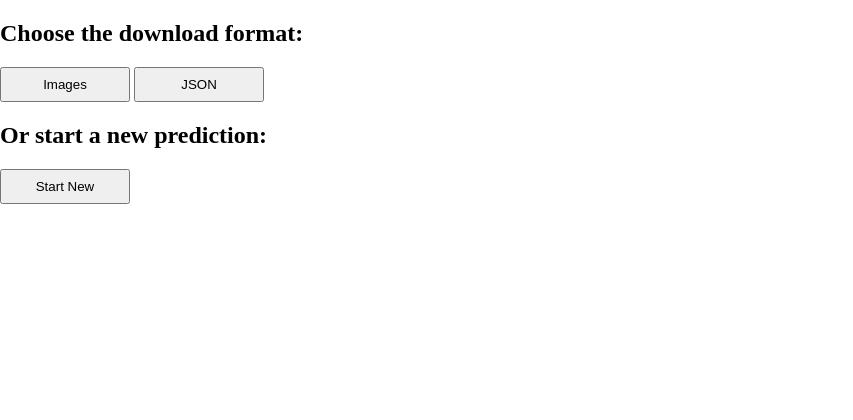
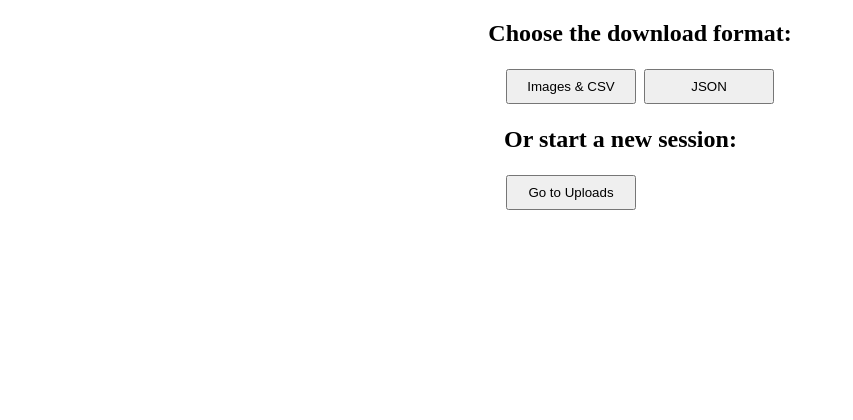
Before and after one commit to Mina-88/Page2Elements, a Flask app: page /download in a window 1280 px wide. Shown: the top 420 px of the page, without its empty margins (0-853 px from the left). After the commit the page ends 210 px from the top, so only its background shows below. Run offline with Flask 2, Linux system fonts and the light colour scheme; parts of the project's set-up code (start-up, migrations or seed data) failed here and were passed over; some libraries are stand-ins or nearby versions.

Commit message:
added csv file to image download zip file

```diff
--- a/app.py
+++ b/app.py
@@ -1,4 +1,6 @@
 from crypt import methods
+import imp
+from ossaudiodev import control_names
 from flask import Flask, flash, render_template, request
 from flask import redirect, send_from_directory, url_for, send_file
 from werkzeug.utils import secure_filename
@@ -14,6 +16,8 @@ import re
 from run import img_cap
 import easyocr
 import copy
+import pandas as pd
+import csv
 
 # Data Structure
 image_path = [] # input
@@ -129,8 +133,9 @@ def get_detections_images(coordinates, no_page_detections):
         curr_crop_img = images[pages_pointer][y_1:y_2, x_1:x_2]
         result_cv.append({"page": pages_pointer, "obj":curr_crop_img, "index":page_detections_pointer})
         temp_meta = copy.deepcopy(meta_data[pages_pointer])
+        temp_name = copy.deepcopy(page_name[pages_pointer])
         result_meta.append({"page": pages_pointer, "obj":temp_meta, "index":page_detections_pointer})
-        download_name.append({"page": pages_pointer, "obj":page_name[pages_pointer], "index":page_detections_pointer})
+        download_name.append({"page": pages_pointer, "obj":temp_name, "index":page_detections_pointer})
         page_detections_pointer += 1
 
 def create_detections():
@@ -150,16 +155,16 @@ def ndarray_to_b64(ndarray):
         im_en = base64.b64encode(buffer).decode('utf-8') # encoding to b64 to be displayed in html
         result_en.append({"page": i['page'], "obj":im_en, "index":i['index']}) # objects to be passed to html using jinja2
 
+def generate_download_name():
+    for i in range(len(result_cv)):
+        split_name = download_name[i]['obj'].split('.') # splitting the name and the extension
+        download_name[i]['obj'] = split_name[0] + '_' + str(download_name[i]['index']) + '.' + split_name[1] # creating duplicate names
+
 def save_ndImages():
-    count = 0
-    for i in range(len(result_cv)):
-        os.chdir(download_folder) # changing currrent directory to the download folder[variable]
-        if(i != 0 and download_name[i]['obj'] != download_name[i-1]['obj']): # all images from same page are taken
-            count = 0
-        split_name = download_name[i]['obj'].split('.') # splitting the name and the extension
-        result_name = split_name[0] + '_' + str(count) + '.' + split_name[1] # creating duplicate names
-        cv2.imwrite(result_name, result_cv[i]['obj']) # saving the image
-        count += 1
+    generate_download_name()
+    os.chdir(download_folder) # changing currrent directory to the download folder[variable]
+    for i in range(len(download_name)):
+        cv2.imwrite(download_name[i]['obj'], result_cv[i]['obj']) # saving the image
 
 def getImgCap(image):
     imgCapRes = img_cap(image)
@@ -176,8 +181,50 @@ def reset_server():
             os.remove(i)
     os.chdir(download_folder)
     for j in download_name:
-        if os.path.exists(j):
-            os.remove(j)
+        if os.path.exists(j['obj']):
+            os.remove(j['obj'])
+
+
+def download_images():
+    save_ndImages()
+    csv_exp = []
+    for i in range(len(result_cv)):
+        tmp_csv = {"image_name": download_name[i]['obj']}
+        tmp_csv = {**tmp_csv, **result_meta[i]['obj']}
+        csv_exp.append(tmp_csv)
+    data_frame = pd.DataFrame.from_dict(csv_exp)
+    data_frame.to_csv(r'page_2_elements_csv.csv', index=False, header=True)
+    stream = BytesIO()
+    with ZipFile(stream, 'w') as zf: # create a compressed file with all images
+        for page in page_name:
+            search_name = "%s*.%s" % (page.split('.')[0], page.split('.')[1]) # use wild card tokens to get all images of current session
+            for file in glob(os.path.join(download_folder, search_name)):
+                zf.write(file, os.path.basename(file))
+            zf.write('page_2_elements_csv.csv', os.path.basename('page_2_elements_csv.csv'))
+    stream.seek(0)
+    return send_file(
+        stream,
+        as_attachment=True,
+        attachment_filename='P2E_images_csv.zip'
+    ) # sending the file to be downloaded
+
+def download_json():
+    for i in range(len(result_cv)):
+        tmp_dict = {} # create a dictionary similar to json
+        tmp_dict["image"] = result_en[i]['obj']
+        tmp_dict["name"] = result_meta[i]['obj']["name"]
+        tmp_dict["issue"] = result_meta[i]['obj']["issue"]
+        tmp_dict["issue_date"] = result_meta[i]['obj']["issue_date"]
+        tmp_dict["page"] = result_meta[i]['obj']["page"]
+        if "caption" in result_meta[i]['obj']:
+            tmp_dict["caption"] = result_meta[i]['obj']["caption"]
+        json_conv.append(tmp_dict)
+    download_json = json.dumps(json_conv) # from dictionary to json
+    os.chdir(download_folder)
+    json_download_name = "P2E_json.json" #naming the file
+    with open(json_download_name, "w") as outfile:
+        outfile.write(download_json) # saving json
+    return send_from_directory(download_folder, json_download_name, as_attachment=True) # send file to downloads
 
 # Flask app configuration
 app = Flask(__name__, static_folder="static")
@@ -195,7 +242,7 @@ def allowed_file(filename): # to avoid unallowed extensions
 def upload_image():
     global session
     session = 0 # resetting the session
-    reset_server()
+    # reset_server()
     if request.method == 'POST':
         if 'file' not in request.files: # no files are uploaded in the request
             flash('No file part')
@@ -270,36 +317,10 @@ def detections():
 @app.route('/download', methods=['GET', 'POST']) # downloads page
 def download():
     if request.method == 'POST':
-        if request.form['download'] == 'Images':
-            save_ndImages() # save all detections in the downloads directory
-            stream = BytesIO()
-            with ZipFile(stream, 'w') as zf: # create a compressed file with all images
-                for page in page_name:
-                    search_name = "%s*.%s" % (page.split('.')[0], page.split('.')[1]) # use wild card tokens to get all images of current session
-                    for file in glob(os.path.join(download_folder, search_name)):
-                        zf.write(file, os.path.basename(file))
-            stream.seek(0)
-            return send_file(
-                stream,
-                as_attachment=True,
-                attachment_filename='lib_bot_download_images.zip'
-            ) # sending the file to be downloaded
-
+        if request.form['download'] == 'Images & CSV':
+            return download_images()
         elif request.form['download'] == 'JSON':
-            for i in range(len(result_cv)):
-                tmp_dict = {} # create a dictionary similar to json
-                tmp_dict["image"] = result_en[i]['obj']
-                tmp_dict["name"] = result_meta[i]['obj']["name"]
-                tmp_dict["issue"] = result_meta[i]['obj']["issue"]
-                tmp_dict["issue_date"] = result_meta[i]['obj']["issue_date"]
-                tmp_dict["page"] = result_meta[i]['obj']["page"]
-                json_conv.append(tmp_dict)
-            download_json = json.dumps(json_conv) # from dictionary to json
-            os.chdir(download_folder)
-            json_download_name = "lib_bot_download_json.json" #naming the file
-            with open(json_download_name, "w") as outfile:
-                outfile.write(download_json) # saving json
-            return send_from_directory(download_folder, json_download_name, as_attachment=True) # send file to downloads
+            return download_json()
         elif request.form['download'] == "Start New":
             return redirect('/')
         else:
--- a/static/stylesheets/test.css
+++ b/static/stylesheets/test.css
@@ -12,7 +12,7 @@ html {
 .btn_exp {
     width: 130px;
     height: 35px;
-    /* margin: 5px; */
+    margin: 2px;
 }
 
 .btn_div {
@@ -156,3 +156,11 @@ div#manual_anchor
 .det_rect {
     user-select: none;
 }
+
+/* Downloads Page */
+.download-container {
+    display: flex;
+    flex-flow: column;
+    align-items: center;
+    justify-content: center;
+}
--- a/templates/detections.html
+++ b/templates/detections.html
@@ -17,12 +17,10 @@
                         <input id="cap_in_btn" type="button" value="Submit" onclick="manual_caption('{{i}}')">
                     </div>
                     <div class="mini_btn_div">
+                        <input type="button" class="btn_exp" value="Remove Image" onclick="remove_image('{{i}}')">
+                        <input type="button" class="btn_exp" value="Remove Caption" onclick="remove_caption('{{i}}')">
                         <input type="button" class="btn_exp" value="Generate Captions" onclick="generate_caption('{{i}}')">
                         <input type="button" class="btn_exp" value="Manual Captions" onclick="view_input('{{i}}')">
-                    </div>
-                    <div class="mini_btn_div">
-                        <input type="button" class="btn_exp" value="Remove Image" onclick="remove_image('{{i}}')">
-                        <input type="button" class="btn_exp" value="Remove Caption" onclick="remove_caption('{{i}}')">
                     </div>
                 </div>
             {% endfor %}
--- a/templates/download.html
+++ b/templates/download.html
@@ -8,10 +8,10 @@
     <div class="download-container">
         <h2> Choose the download format:</h2>
         <form method = "post">
-            <input type="submit" class="btn_exp" name = "download" value="Images">
+            <input type="submit" class="btn_exp" name = "download" value="Images & CSV">
             <input type="submit" class="btn_exp" name = "download" value="JSON">
-            <h2> Or start a new prediction: </h2>
-            <input type="submit" class="btn_exp" name = "download" value="Start New">
+            <h2> Or start a new session: </h2>
+            <input type="submit" class="btn_exp" name = "download" value="Go to Uploads">
         </form>
     </div>
 {% endblock%}
```
Also changed, not shown: static/Al_Aroussa-1927-iss120_Page_20.jpg (deleted).
